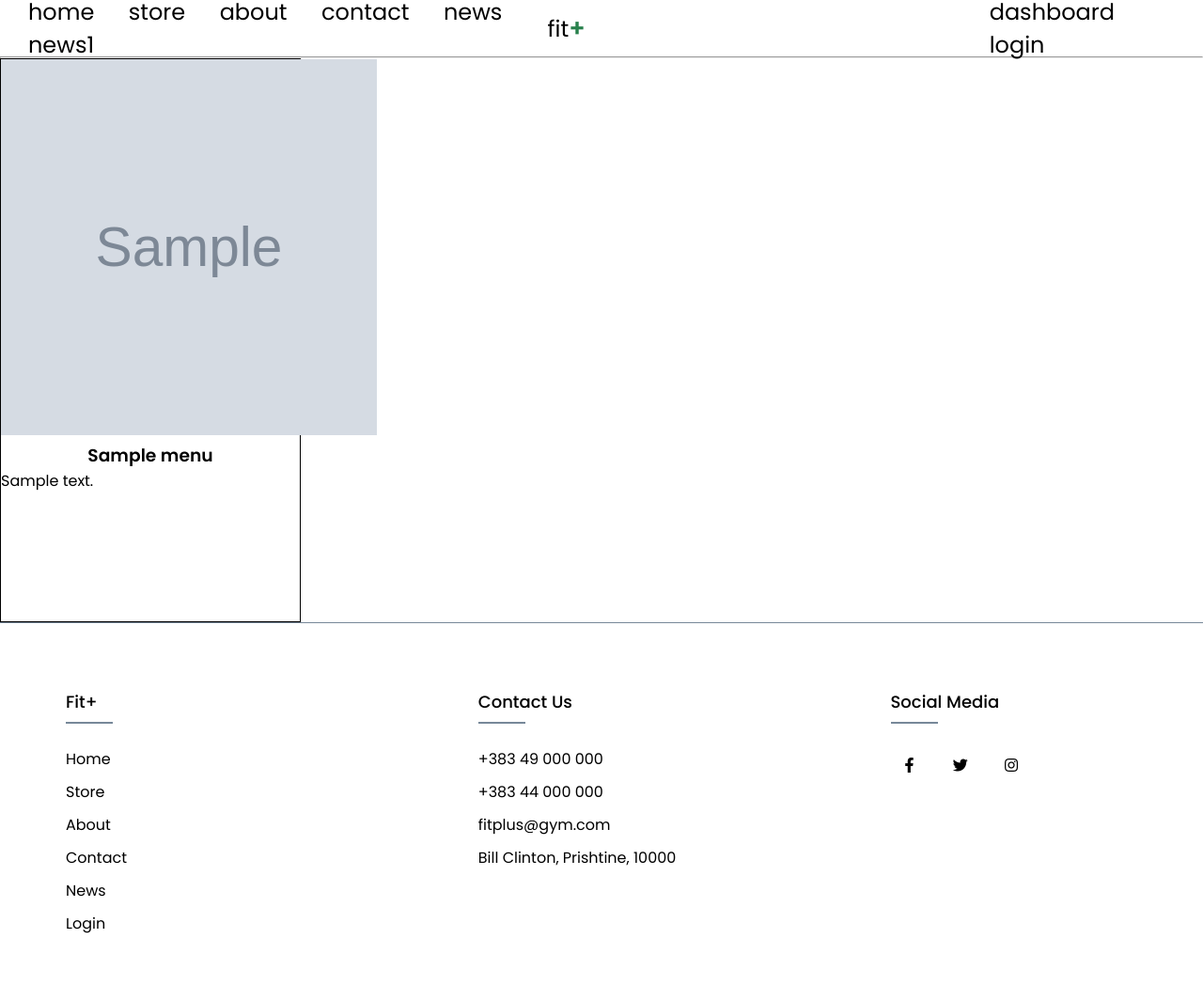
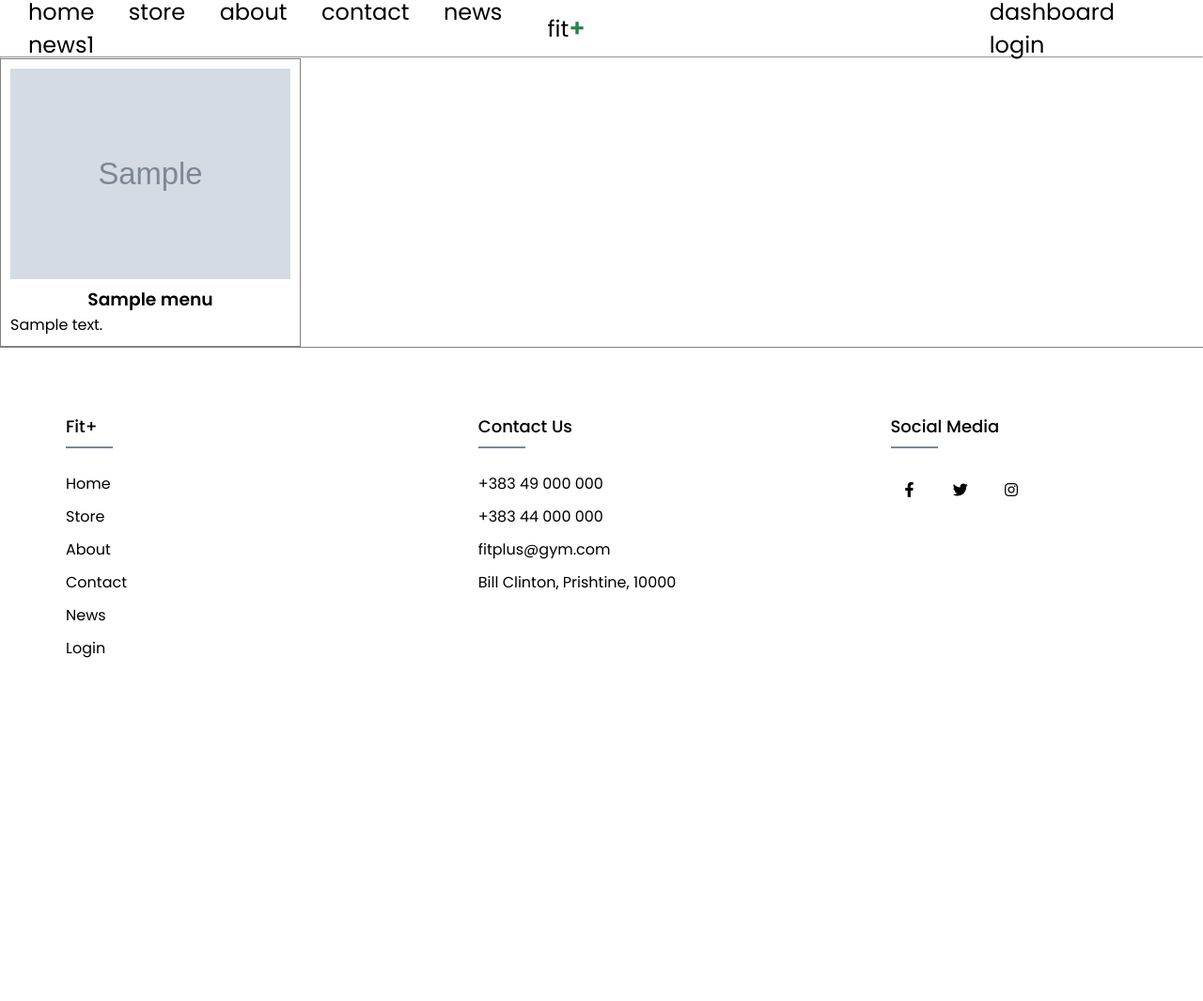
Before and after one commit to auronalidemaj/ProjektiWeb, a PHP site: page /news1.php in a window 1280 px wide. Shown: the whole page at 94% size. After the commit the page ends 700 px from the top, so only its background shows below. Run offline with PHP 8.4, Linux system fonts and the light colour scheme; tables that the repository leaves empty or names only in its code hold one stand-in row (values such as "Sample post"); grey boxes marked "Sample" are stand-in pictures.

Commit message:
update for css

```diff
--- a/news1.php
+++ b/news1.php
@@ -16,24 +16,28 @@
 <?php
 require_once 'controllers/MenuController.php';
 ?>
+
 <style>
-    .prod {
-        width:25%;
-        height: 600px;
-        border: 1px solid black;
-    }
-    img {
-        height: 400px;
-        width: 400px;
-    }
+.all {
+  display: flex;
+  flex-wrap: wrap;
+}
     h3 {
         text-align:center;
     }
-    .all {
-        display:Flex;
-        max-width: 1600px;
+    img {
+        height: 100%;
+        width: 100%;
     }
-    </style>
+.prod {
+  width: 25%;
+
+  box-sizing: border-box;
+  padding: 10px;
+  border: 1px solid gray;
+}
+</style>
+
 <div class="all">
     <?php
     $products = new MenuController;
```
